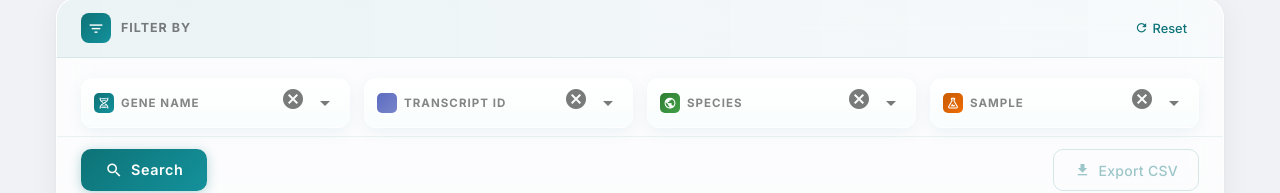
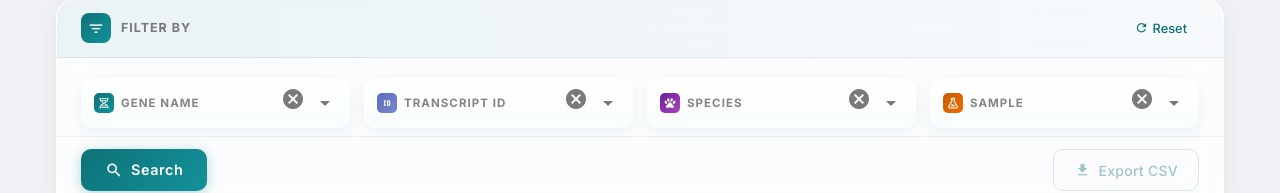
Before and after one commit to zjzace/IsoAPA, a Vue app in the folder frontend/: page /search in a window 1280 px wide. Shown: the part 202-395 px from the top of the page. Built offline with nearby package versions, Linux system fonts and the light colour scheme; no server answers.

Commit message:
feat: update search box icons for transcript and species filters
- Transcript ID: mdi-rna -> mdi-identifier
- Species: mdi-earth -> mdi-paw, gradient green -> purple (#6A1B9A to #AB47BC)

```diff
--- a/frontend/src/views/Search.vue
+++ b/frontend/src/views/Search.vue
@@ -49,7 +49,7 @@
           <div class="filter-card filter-card--select">
             <div class="filter-inner-label" :class="{ 'label-hidden': !!filters.transcript_id }">
               <span class="filter-col-icon" style="background: linear-gradient(135deg,#5C6BC0,#7986CB)">
-                <v-icon icon="mdi-rna" size="13" color="white"></v-icon>
+                <v-icon icon="mdi-identifier" size="13" color="white"></v-icon>
               </span>
               <span>Transcript ID</span>
             </div>
@@ -72,8 +72,8 @@
 
           <div class="filter-card filter-card--select">
             <div class="filter-inner-label" :class="{ 'label-hidden': !!filters.species }">
-              <span class="filter-col-icon" style="background: linear-gradient(135deg,#2E7D32,#43A047)">
-                <v-icon icon="mdi-earth" size="13" color="white"></v-icon>
+              <span class="filter-col-icon" style="background: linear-gradient(135deg,#6A1B9A,#AB47BC)">
+                <v-icon icon="mdi-paw" size="13" color="white"></v-icon>
               </span>
               <span>Species</span>
             </div>
```
